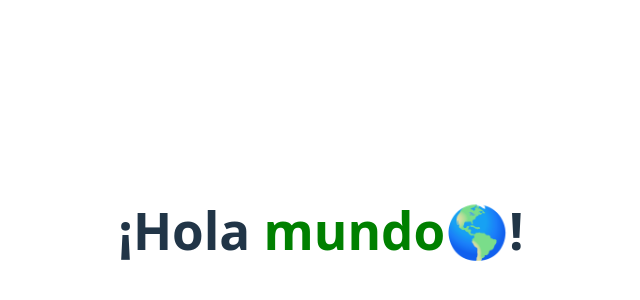
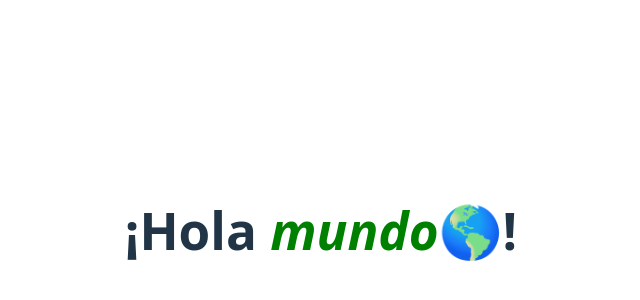
Before and after one commit to HarolVasquez/DeployFTP, a React (Vite) app: page / in a window 1280 px wide. Shown: the part 170-470 px from the top of the page, without its empty margins (319-959 px from the left). Built offline with nearby package versions, Linux system fonts and the light colour scheme.

Commit message:
Update App.tsx

```diff
--- a/src/App.tsx
+++ b/src/App.tsx
@@ -3,7 +3,7 @@ import './App.css'
 function App() {
   return (
     <>
-      <h1>¡Hola <span style={{ color: 'green' }}>mundo</span>🌎!</h1>
+      <h1>¡Hola <span style={{ color: 'green', fontStyle: 'italic', fontWeight: 'bold' }}>mundo</span>🌎!</h1>
     </>
   )
 }
```
